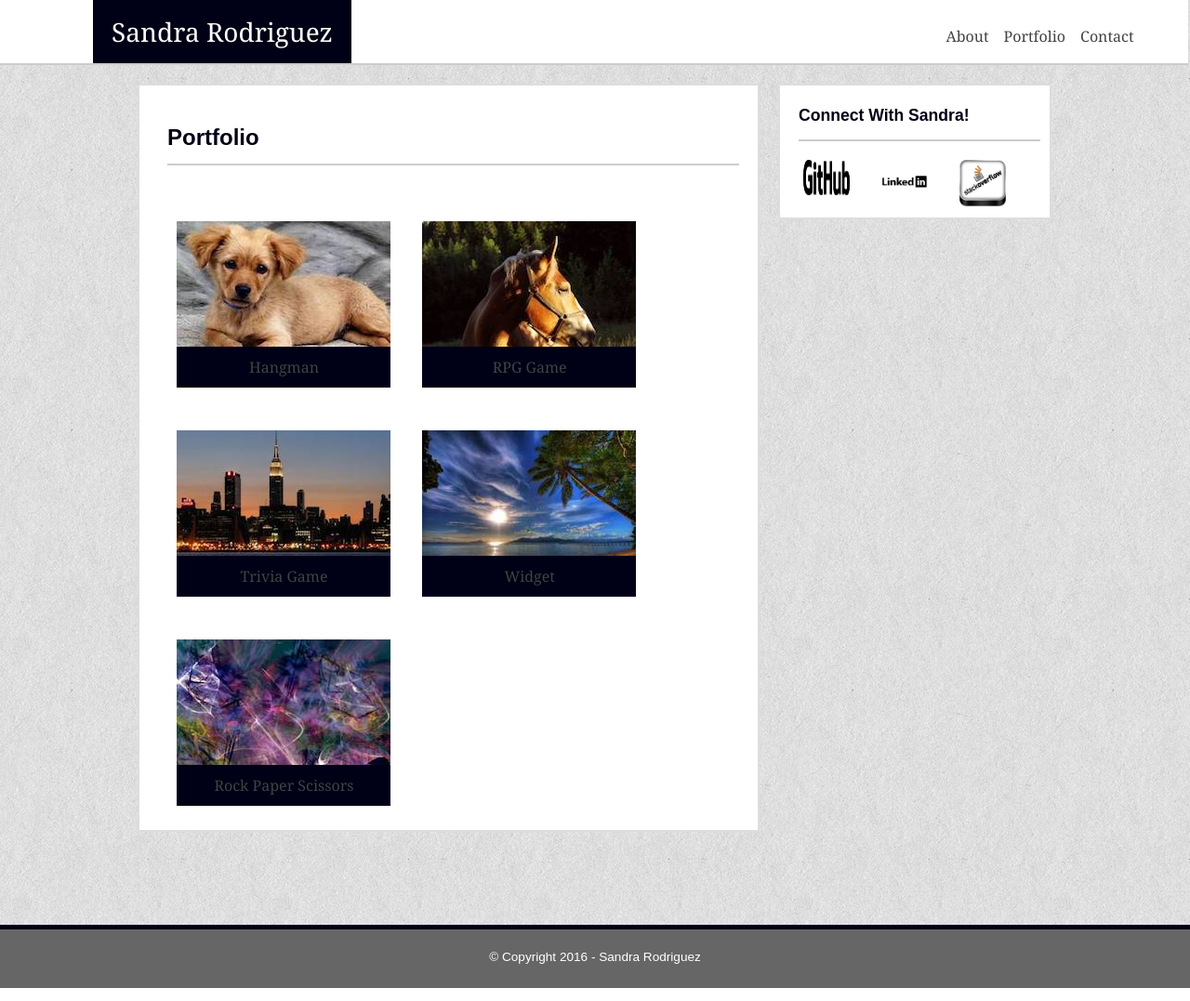
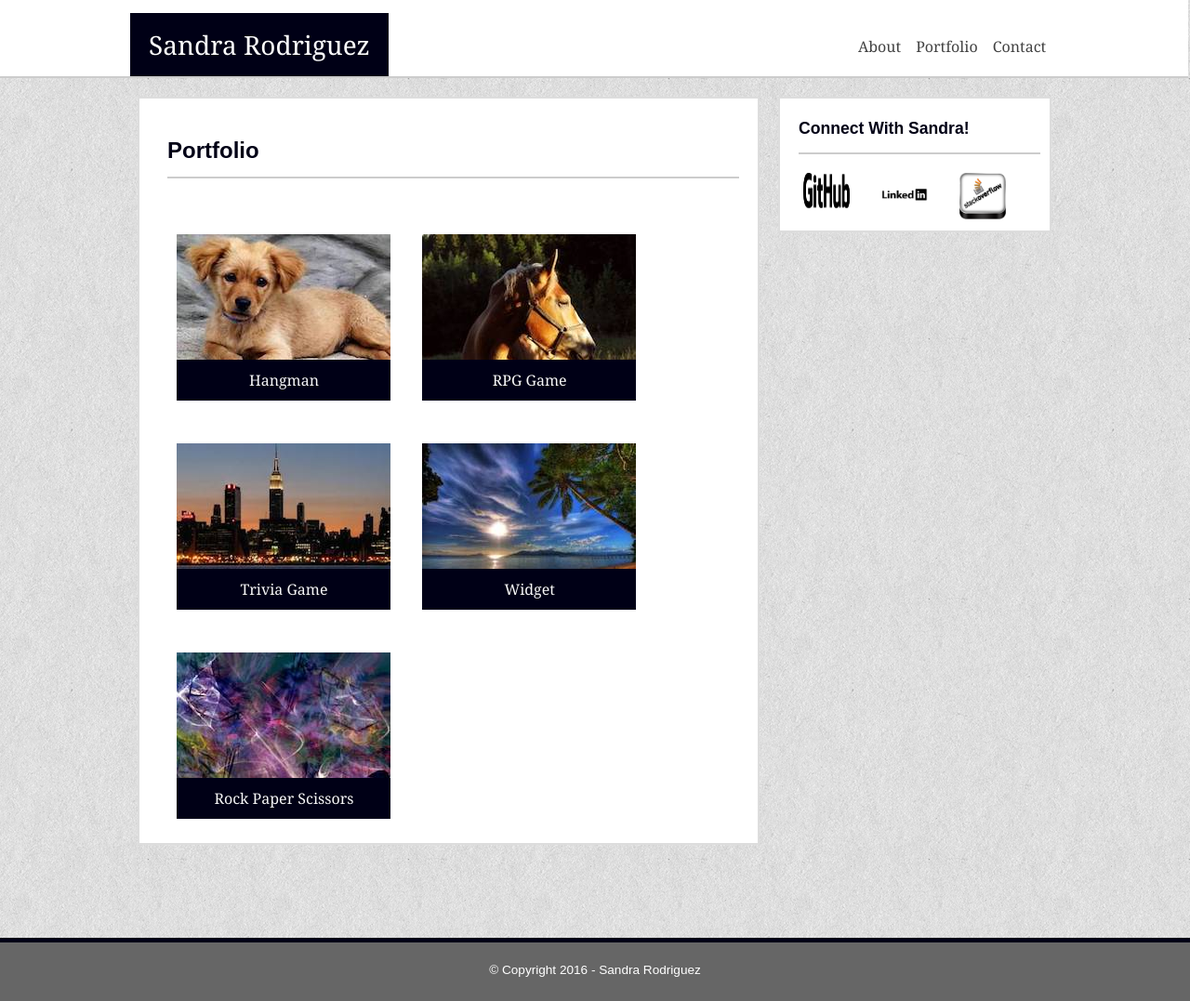
Before and after one commit to srodrig284/Basic-Portfolio, a PHP site: page /portfolio.html in a window 1280 px wide. Shown: the whole page at 93% size. Run offline with PHP 8.4, Linux system fonts and the light colour scheme.

Commit message:
Fixed Header

```diff
--- a/assets/css/style.css
+++ b/assets/css/style.css
@@ -17,7 +17,6 @@ header {
 
 .footer {
     background-color: #666;
-    height: 60px;
     text-align: center;
     border-top: 5px solid #000016;
     clear: both;
@@ -28,7 +27,23 @@ header {
     padding-top: 23px;
 }
 
+h1, h2 {
+    font-family: 'Georgia', 'Times', 'Times New Roman', serif;
+    color: #000016;
+}
 
+h1 {
+    display: inline-block;
+    padding: 20px;
+    margin-bottom: 0;
+    background-color: #000016;
+    color: #fff;
+    font-size: 1.75em;
+}
+
+div{
+    clear: both;
+}
 
 .thumb {
     width: 50px;
@@ -43,7 +58,13 @@ html, body {
 
 .wrapper {
     min-height: 100%;
-    margin: 0 auto -40px /* the bottom margin is the negative value of the footer's height */;
+    margin: 0 auto -40px; /* the bottom margin is the negative value of the footer's height */
+}
+
+
+.wrapper_header {
+    min-height: 100%;
+    margin: 0 auto; /* the bottom margin is the negative value of the footer's height */
 }
 
 .footer, .push { /* .push must be the same height as .footer */
@@ -69,31 +90,18 @@ header, #main_heading {
 
 #main_heading {
     font-family: 'Georgia', Times, Times New Roman, serif;
+    padding: 14px 20px 0 20px;
+    width: 625px;
+    margin: 0 100px 0 20px;
 }
 
-#main_menu {
-    color: #fff;
-    padding-top: 23px;
-    padding-right: 50px;
-    float: right;
-}
-
-h1, h2 {
-    font-family: 'Georgia', 'Times', 'Times New Roman', serif;
-    color: #000016;
-}
-
-h1 {
-    display: inline-block;
-    padding: 20px;
-    margin-bottom: 0;
-    background-color: #000016;
-    color: #fff;
-    font-size: 1.75em;
-}
-
-div{
-    clear: both;
+#main_heading_menu {
+    width: 270px;
+    background-color: #fff;
+    padding: 14px 10px 0 10px;
+    border: 2px;
+    margin: 20px 0 0 20px;
+    float: left;
 }
 
 .sub_heading_border {
@@ -145,11 +153,11 @@ p {
     font-size: .85em;
 }
 
-#main_left_section, #right_menu {
+#left_section, #right_menu {
     float: left;
 }
 
-#main_left_section {
+#left_section {
     background-color: #fff;
     border: 2px solid #ddd;
     width: 625px;
@@ -245,4 +253,5 @@ fieldset {
     padding: 10px 20px 10px 20px;
     text-align: center;
     background: #000016;
+    color: #f7f7f7;
 }
--- a/index.html
+++ b/index.html
@@ -16,13 +16,13 @@
 <body>
 
   <div>
-    <header>
+    <header class="wrapper_header">
 
       <section id="main_heading">
           <h1>Sandra Rodriguez</h1>
       </section>
 
-      <section id="main_menu">
+      <section id="main_heading_menu">
         <nav>
           <ul>
               <li><a href="index.html"><strong>About</strong></a></li>
@@ -38,7 +38,7 @@
   <div class="wrapper">
     <div class="container clearfix">
 
-      <section id="main_left_section">
+      <section id="left_section">
 
         <div class="sub_heading_border">
 
--- a/portfolio.html
+++ b/portfolio.html
@@ -16,13 +16,13 @@
 <body>
 
   <div>
-    <header>
+    <header class="wrapper_header">
 
       <section id="main_heading">
           <h1>Sandra Rodriguez</h1>
       </section>
 
-      <section id="main_menu">
+      <section id="main_heading_menu">
         <nav>
           <ul>
               <li><a href="index.html">About</a></li>
@@ -38,7 +38,7 @@
   <div class="wrapper">
     <div class="container clearfix">
 
-      <section id="main_left_section">
+      <section id="left_section">
 
         <div class="sub_heading_border">
 
@@ -91,7 +91,7 @@
 
   <div class="footer">
 
-    <p id="footer">&copy; Copyright 2016 - Sandra Rodriguez</p>
+    <p>&copy; Copyright 2016 - Sandra Rodriguez</p>
 
   </div>
 
```
Also changed, not shown: contact.html (+4 -4 lines).
